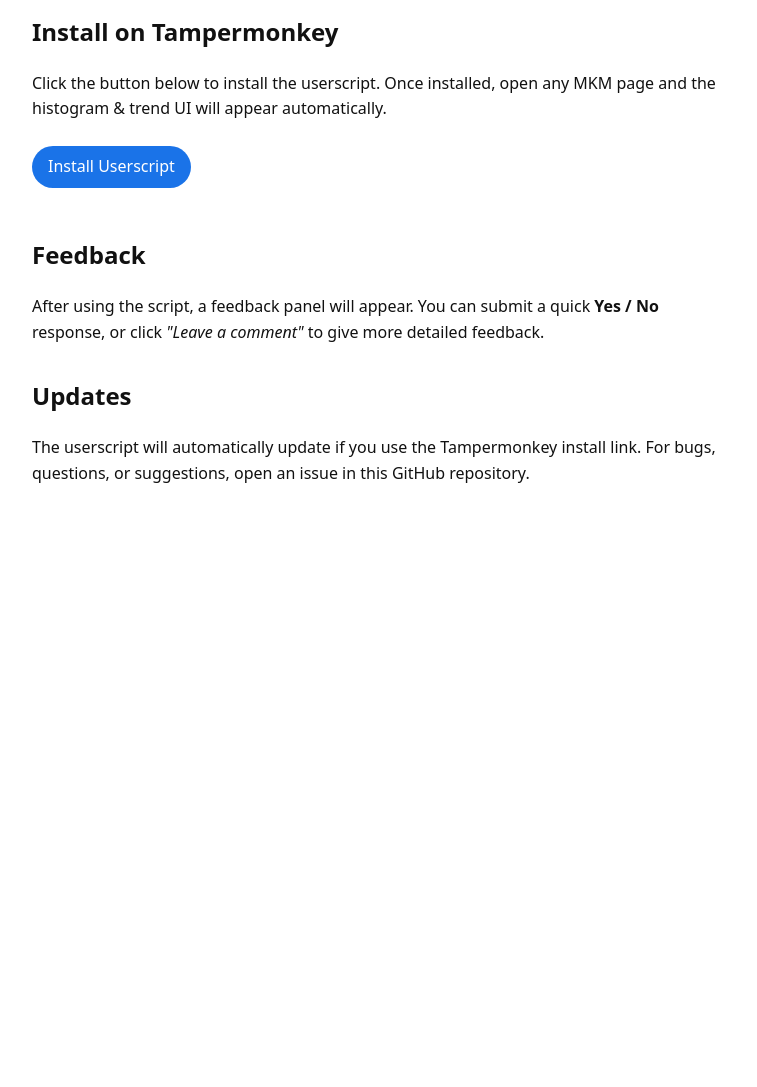
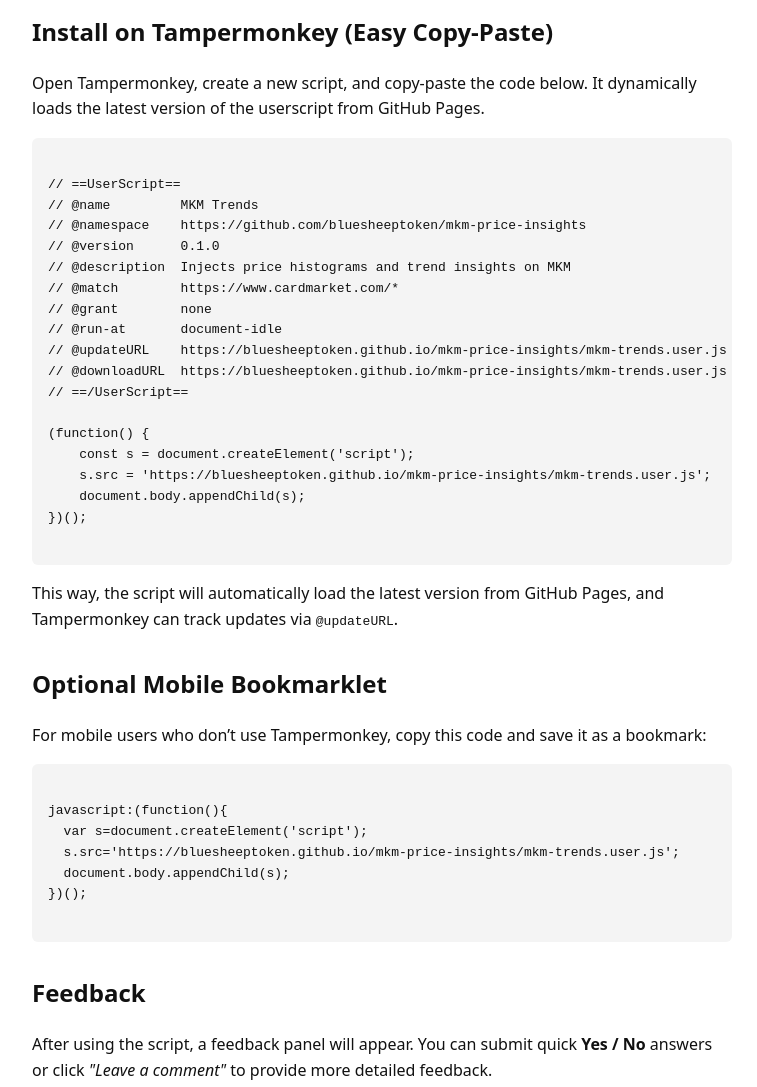
Before and after one commit to bluesheeptoken/mkm-price-insights, a browser extension: page docs/index.html in a window 1280 px wide. Shown: the part 200-1287 px from the top of the page, without its empty margins (258-1015 px from the left). Before the commit the page ends 800 px from the top, so only its background shows below. Drawn offline with Linux system fonts and the light colour scheme.

Commit message:
Modify github pages

```diff
--- a/docs/index.html
+++ b/docs/index.html
@@ -32,11 +32,15 @@
     a.button:hover {
       background: #1664c1;
     }
+    pre {
+      background: #f4f4f4;
+      padding: 1rem;
+      border-radius: 6px;
+      overflow-x: auto;
+    }
     code {
-      background: #f4f4f4;
-      padding: 0.2rem 0.4rem;
-      border-radius: 4px;
-      font-size: 0.9rem;
+      font-family: monospace;
+      white-space: pre;
     }
     .section {
       margin-top: 2rem;
@@ -52,24 +56,53 @@
   </p>
 
   <div class="section">
-    <h2>Install on Tampermonkey</h2>
+    <h2>Install on Tampermonkey (Easy Copy-Paste)</h2>
     <p>
-      Click the button below to install the userscript. Once installed, open any MKM page and the histogram & trend UI will appear automatically.
+      Open Tampermonkey, create a new script, and copy-paste the code below.
+      It dynamically loads the latest version of the userscript from GitHub Pages.
     </p>
-    <a class="button" href="mkm-trends.user.js">Install Userscript</a>
+    <pre><code>
+// ==UserScript==
+// @name         MKM Trends
+// @namespace    https://github.com/bluesheeptoken/mkm-price-insights
+// @version      0.1.0
+// @description  Injects price histograms and trend insights on MKM
+// @match        https://www.cardmarket.com/*
+// @grant        none
+// @run-at       document-idle
+// @updateURL    https://bluesheeptoken.github.io/mkm-price-insights/mkm-trends.user.js
+// @downloadURL  https://bluesheeptoken.github.io/mkm-price-insights/mkm-trends.user.js
+// ==/UserScript==
+
+(function() {
+    const s = document.createElement('script');
+    s.src = 'https://bluesheeptoken.github.io/mkm-price-insights/mkm-trends.user.js';
+    document.body.appendChild(s);
+})();
+    </code></pre>
+    <p>
+      This way, the script will automatically load the latest version from GitHub Pages, and Tampermonkey can track updates via <code>@updateURL</code>.
+    </p>
+  </div>
+
+  <div class="section">
+    <h2>Optional Mobile Bookmarklet</h2>
+    <p>
+      For mobile users who don’t use Tampermonkey, copy this code and save it as a bookmark:
+    </p>
+    <pre><code>
+javascript:(function(){
+  var s=document.createElement('script');
+  s.src='https://bluesheeptoken.github.io/mkm-price-insights/mkm-trends.user.js';
+  document.body.appendChild(s);
+})();
+    </code></pre>
   </div>
 
   <div class="section">
     <h2>Feedback</h2>
     <p>
-      After using the script, a feedback panel will appear. You can submit a quick <strong>Yes / No</strong> response, or click <em>"Leave a comment"</em> to give more detailed feedback.
-    </p>
-  </div>
-
-  <div class="section">
-    <h2>Updates</h2>
-    <p>
-      The userscript will automatically update if you use the Tampermonkey install link. For bugs, questions, or suggestions, open an issue in this GitHub repository.
+      After using the script, a feedback panel will appear. You can submit quick <strong>Yes / No</strong> answers or click <em>"Leave a comment"</em> to provide more detailed feedback.
     </p>
   </div>
 </body>
```
